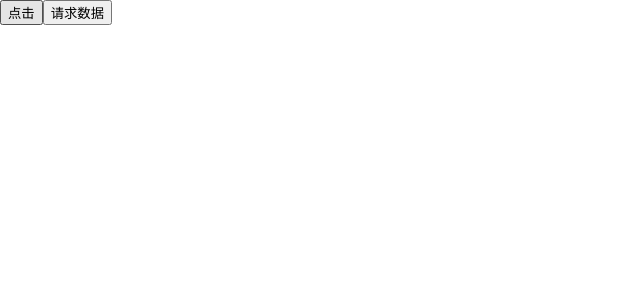
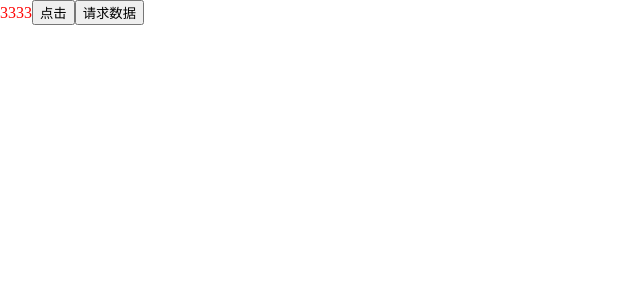
Before and after one commit to react-spy/vite-react, a React (Vite) app: page / in a window 1280 px wide. Shown: the top 300 px of the page, without its empty margins (0-640 px from the left). Built offline with nearby package versions, Linux system fonts and the light colour scheme.

Commit message:
[系统配置] 安装必要依赖

```diff
--- a/package.json
+++ b/package.json
@@ -13,7 +13,7 @@
     "ahooks": "^3.7.4",
     "axios": "^1.3.2",
     "dayjs": "^1.11.7",
-    "lodash": "^4.17.21",
+    "lodash-es": "^4.17.21",
     "react": "^18.2.0",
     "react-dom": "^18.2.0",
     "react-router-dom": "^6.8.0",
@@ -25,6 +25,7 @@
     "@types/react-dom": "^18.0.10",
     "@vitejs/plugin-react": "^3.1.0",
     "cross-env": "^7.0.3",
+    "less": "^4.1.3",
     "typescript": "^4.9.3",
     "vite": "^4.1.0"
   }
--- /dev/null
+++ b/src/views/Home/index.less
@@ -0,0 +1,3 @@
+.container {
+    color: red;
+}
--- /dev/null
+++ b/src/views/Home/index.module.less
@@ -0,0 +1,3 @@
+.container {
+    color: red;
+}
--- a/src/views/Home/index.tsx
+++ b/src/views/Home/index.tsx
@@ -2,9 +2,12 @@
  * 首页
  */
 import { useSnapshot, proxy } from "valtio";
-import { getPageQuery } from "@/utils/common";
 import { openNewWindow } from "@/utils/windowUtils";
 import request from "@/utils/request";
+// import "./index.less";
+import classss from "./index.module.less";
+import { name } from "../../../package.json";
+console.log("name", name);
 
 // const state = proxy({
 //   routes: __APP_URL__,
@@ -12,10 +15,9 @@ import request from "@/utils/request";
 
 const Home = () => {
   //   const snap = useSnapshot(state);
-  const { id, name } = getPageQuery();
-  console.log(id, name);
   return (
-    <div>
+    <div className={classss.container}>
+      3333
       <button
         onClick={() => {
           openNewWindow({ url: "https://www.baidu.com" });
```
Also changed, not shown: 1 other file (tests, documents, lock files or other folders).
